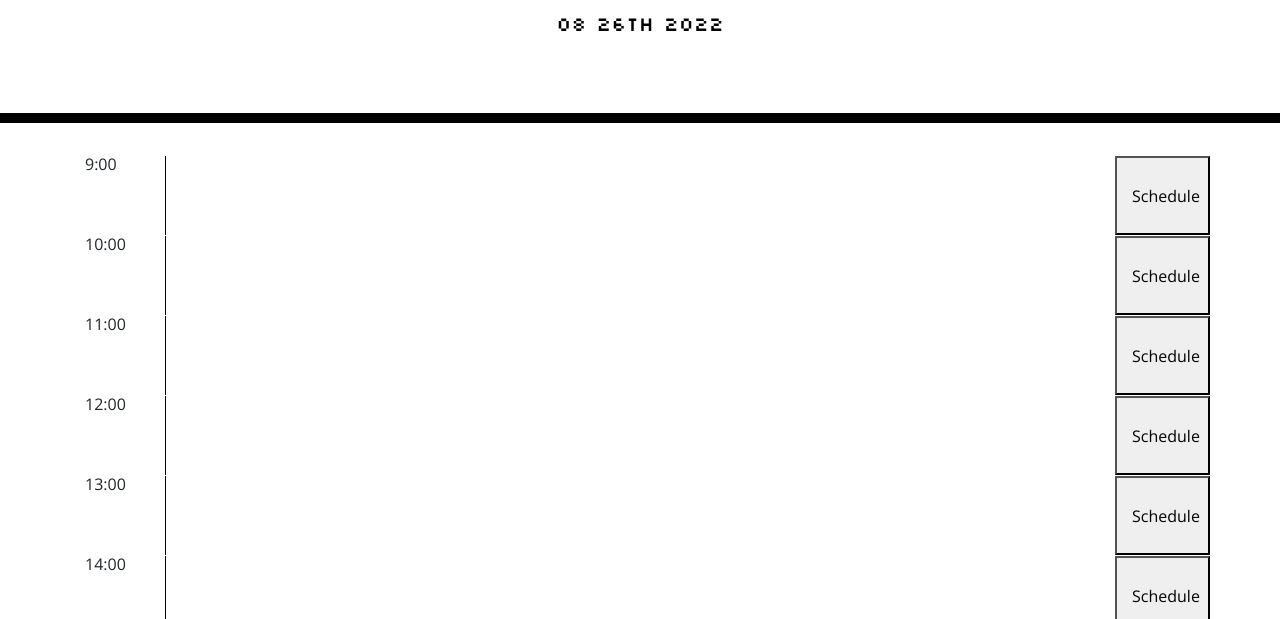
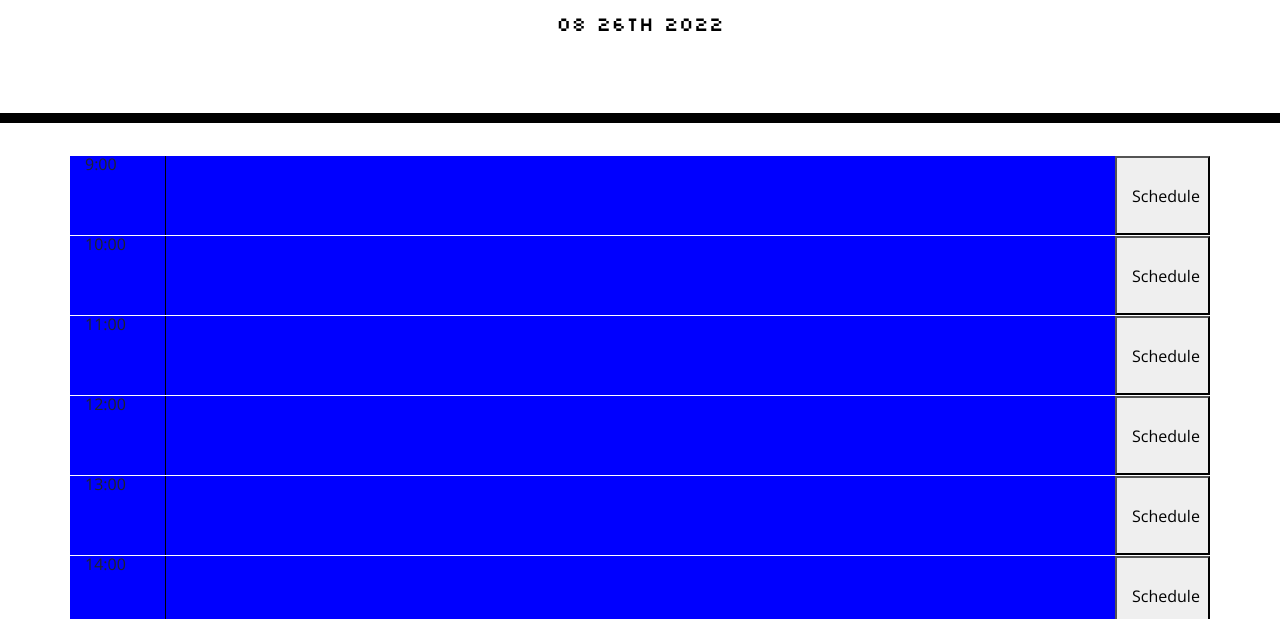
Before and after one commit to anhonestpuck/API-Calendar-Project, a plain HTML site: page assets/index.html in a window 1280 px wide. Shown: the part 181-800 px from the top of the page. Drawn offline with nearby package versions, Linux system fonts and the light colour scheme.

Commit message:
finished up

```diff
--- a/assets/index.html
+++ b/assets/index.html
@@ -39,27 +39,7 @@
     <script src="https://code.jquery.com/jquery-3.5.1.min.js"></script>
     <script>
 
-      for (var i = 9; i <= 17; i++) {
 
-        var parentEl = $('<div class="row" data-id="' + i + '">');
-        var idEl = $('<div class="col-1">' + i + ':00</div>');
-        var textEl = $('<textarea class="col-10 userBlock">');
-        var btnEl = $('<button class="col-1 submit">Schedule</button>');
-        parentEl.append(idEl, textEl, btnEl);
-        $('.container').append(parentEl);
-      }
-
-      $('.container').on('click', '.grade', function() {
-        var parentId = $(this).parent().attr('data-id');
-        var name = $(this).prev().val();
-        console.log(name);
-        localStorage.setItem(parentId, name);
-      });
-      $('.name').each(function() {
-        var parentId = $(this).parent().attr('data-id');
-        var name = localStorage.getItem(parentId);
-        $(this).val(name);
-      });
     </script>
     <script src="script.js"></script>
     <script src="https://cdnjs.cloudflare.com/ajax/libs/jquery/3.2.1/jquery.min.js"></script>
--- a/assets/script.js
+++ b/assets/script.js
@@ -28,6 +28,8 @@
 var todayDate = moment().format('MM Do YYYY');
 console.log(todayDate)
 $('#currentDay').text(todayDate)
+var currentMilTime = parseInt(moment().format('HH'));
+console.log(currentMilTime)
 
 // function colorCode() {
 //     $('.row').each(function(index, element){
@@ -41,21 +43,48 @@ $('#currentDay').text(todayDate)
 //     });
 
 // }
+for (var i = 9; i <= 17; i++) {
 
-function colorCode() {
-    $('.row').each(function(index, element){
+    var color;
+    if(currentMilTime<i) color = "red";
+    else if(currentMilTime===i) color = "green";
+    else color = "blue";
 
-        var specificTime = element.getAttribute('data-id');
-        var timeCompare = (moment().hour(specificTime).minute(00).format('MMM Do YYYY hh:mm'));
-        if (specificTime.isAfter(todayDate)) {
-            var colorEl = $('.row').attr().css('background-color: #8A2BE2')
+    var parentEl = $(`<div class="row ${color}" data-id="` + i + '">');
+    var idEl = $(`<div class="col-1 ">` + i + ':00</div>');
+    var textEl = $('<textarea class="col-10 userBlock">');
+    var btnEl = $('<button class="col-1 submit">Schedule</button>');
 
-        }
+    parentEl.append(idEl, textEl, btnEl);
+    $('.container').append(parentEl);
 
-       console.log(moment().hour(specificTime).minute(00).format('MMM Do YYYY hh:mm'))
-    });
 
-}
+  }
+
+  $('.container').on('click', '.submit', function() {
+    var parentId = $(this).parent().attr('data-id');
+    var name = $(this).prev().val();
+    console.log(name);
+    localStorage.setItem(parentId, name);
+  });
+  $('.name').each(function() {
+    var parentId = $(this).parent().attr('data-id');
+    var eventScheduled = localStorage.getItem(parentId);
+    $(this).val(eventScheduled);
+  });
+
+// function colorCode() {
+//    var rowEl = $('.row').each(function(index, element){
+
+//         var specificTime = element.getAttribute(parseInt('data-id'));
+//         var timeCompare = moment().hour(specificTime);
+//         var todayCompare = moment().hour();
+
+
+//        console.log(specificTime);
+//     });
+
+// }
 
 // I can't seem to get anything to work to color code it based on moment object
   // if its now do it green (it is a time)
@@ -67,5 +96,5 @@ function colorCode() {
 // if the data id is earlier than the time then color one way
 // if its later then color code it to be different
 // if its now color code it to be green
-colorCode()
+// colorCode()
 // Ok so I got together all my times, now its time to see if i can define the variable as the hour so I can have that variable in where the numbers are
--- a/assets/style.css
+++ b/assets/style.css
@@ -73,3 +73,15 @@ textarea {
 .custom-jumbotron {
   font-family: 'Silkscreen';
 }
+
+.green {
+  background-color: green
+}
+
+.red {
+  background-color: red
+}
+
+.blue {
+  background-color: blue
+}
```
